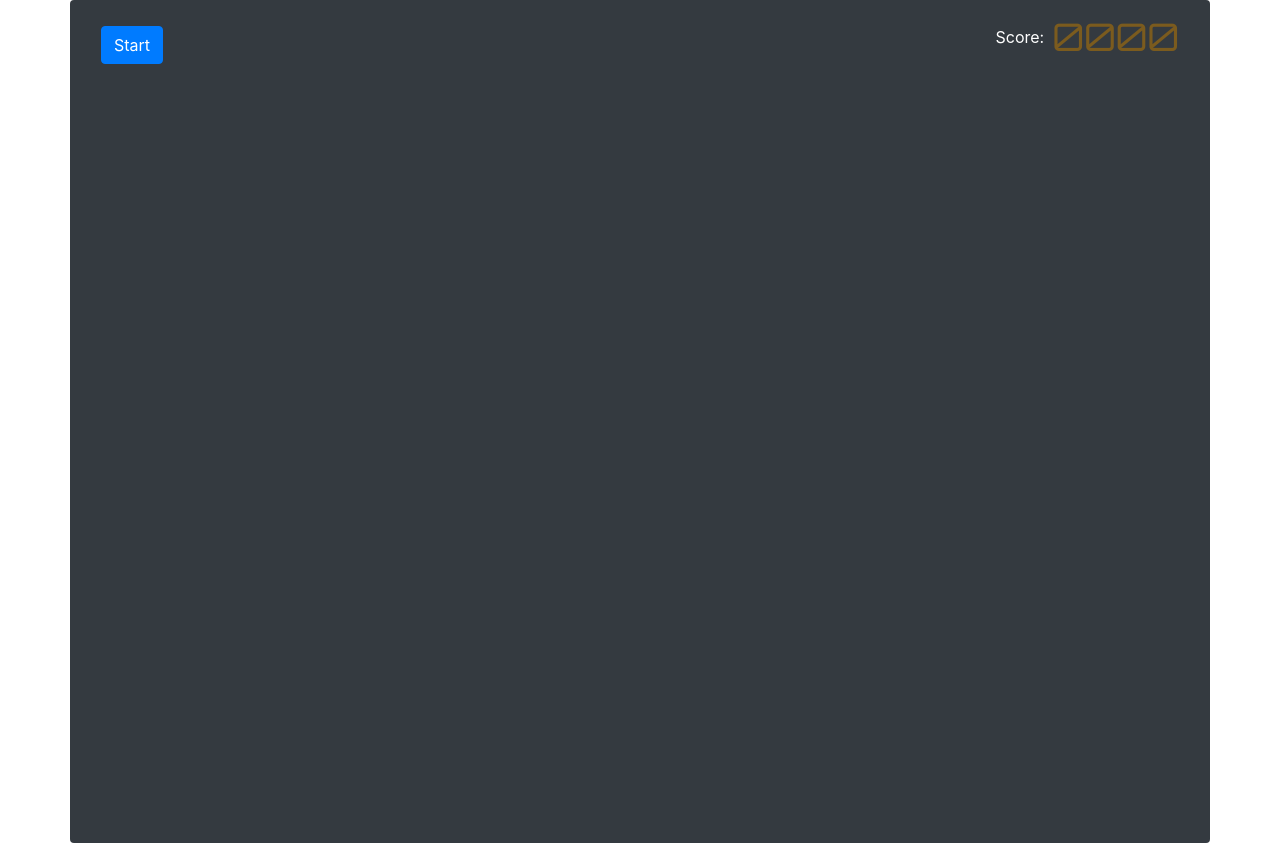
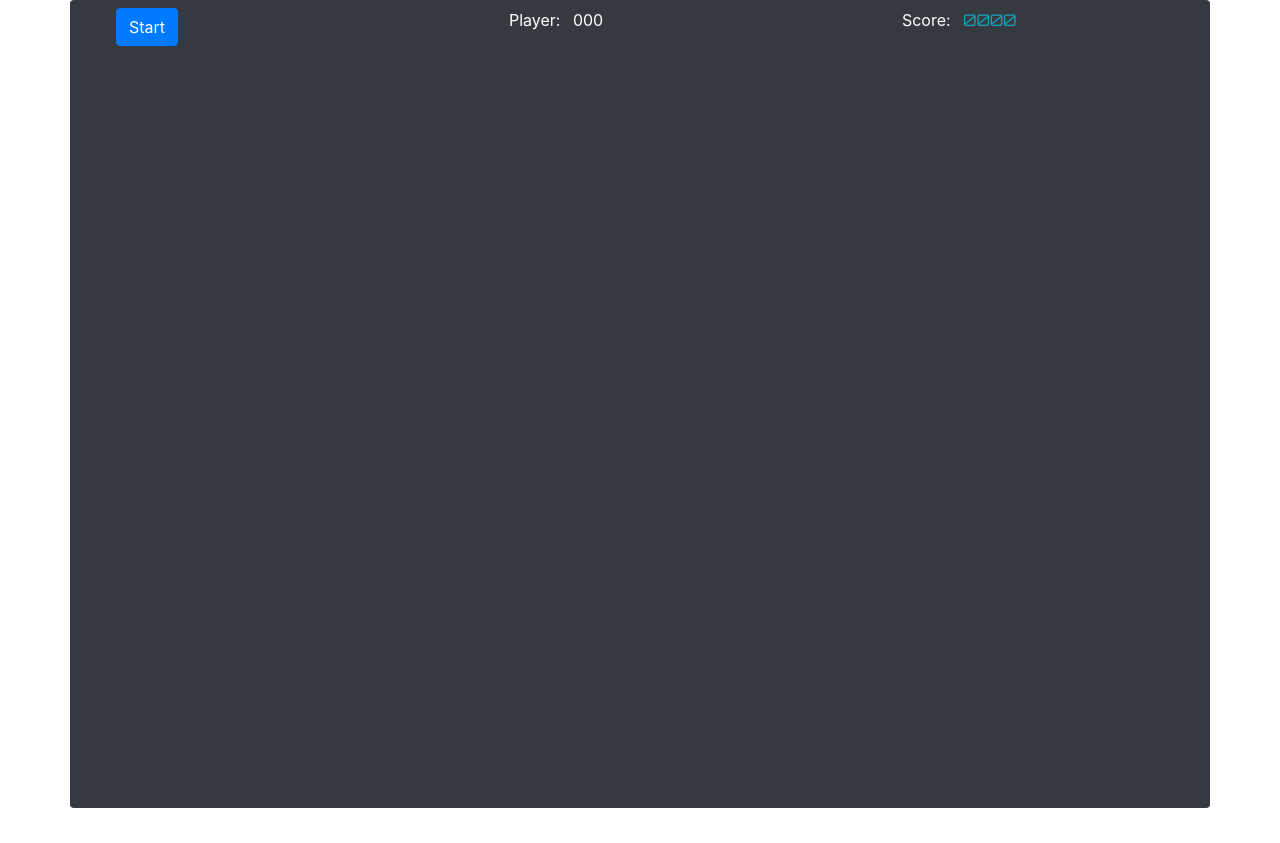
Before and after one commit to retry2z/SpaceInvaders-Workshop, a website: page index.html in a window 1280 px wide. After the commit the page ends 808 px from the top, so only its background shows below. Drawn offline with nearby package versions, Linux system fonts and the light colour scheme.

Commit message:
nav bar ajustments

```diff
--- a/index.html
+++ b/index.html
@@ -13,27 +13,36 @@
 <body>
     <div id="wapper" class="container bg-dark text-white rounded">
         <nav class="navbar navbar-expand-lg navbar-dark bg-dark">
+            <button class="navbar-toggler" type="button" data-toggle="collapse" data-target="#navbarSupportedContent"
+                aria-controls="navbarSupportedContent" aria-expanded="false" aria-label="Toggle navigation">
+                <span class="navbar-toggler-icon"></span>
+            </button>
 
             <div class="collapse navbar-collapse" id="navbarSupportedContent">
                 <ul class="navbar-nav mr-auto">
 
+                    <li class="nav-item col-12 mr-2">
+                        <button type="button" id="game-start" class="btn btn-primary"
+                            onclick="game.start()">Start</button>
+                    </li>
 
-                    <li class="nav-item">
-                        <button type="button" id="game-start" class="btn btn-primary" onclick="game.start()">Start</button>
+                    <li class="nav-item col-12 mr-2">
+                        <label for="player">Player:</label>
+                        <span id="player" class="ml-2">000</span>
                     </li>
+
+                    <li class="nav-item col-12 mr-2">
+                        <label for="score">Score:</label>
+                        <span id="score" class="score-text ml-2 text-info">0000</span>
+                    </li>
+
                 </ul>
-                <div class="form-group">
-                    <form class="form-inline my-2 my-lg-0">
-                        <label for="score">Score:</label>
-                        <span id="score" class="score-text ml-2">0000</span>
-                    </form>
-                </div>
             </div>
         </nav>
 
         <main>
-           <div id="game-container">
-           </div>
+            <div id="game-container">
+            </div>
         </main>
 
 
--- a/style/game.css
+++ b/style/game.css
@@ -2,8 +2,6 @@
 
 .score-text {
     font-family: 'Orbitron', sans-serif;
-    font-size: 38px;
-    color: #7b5b1e;
 }
 
 
```
